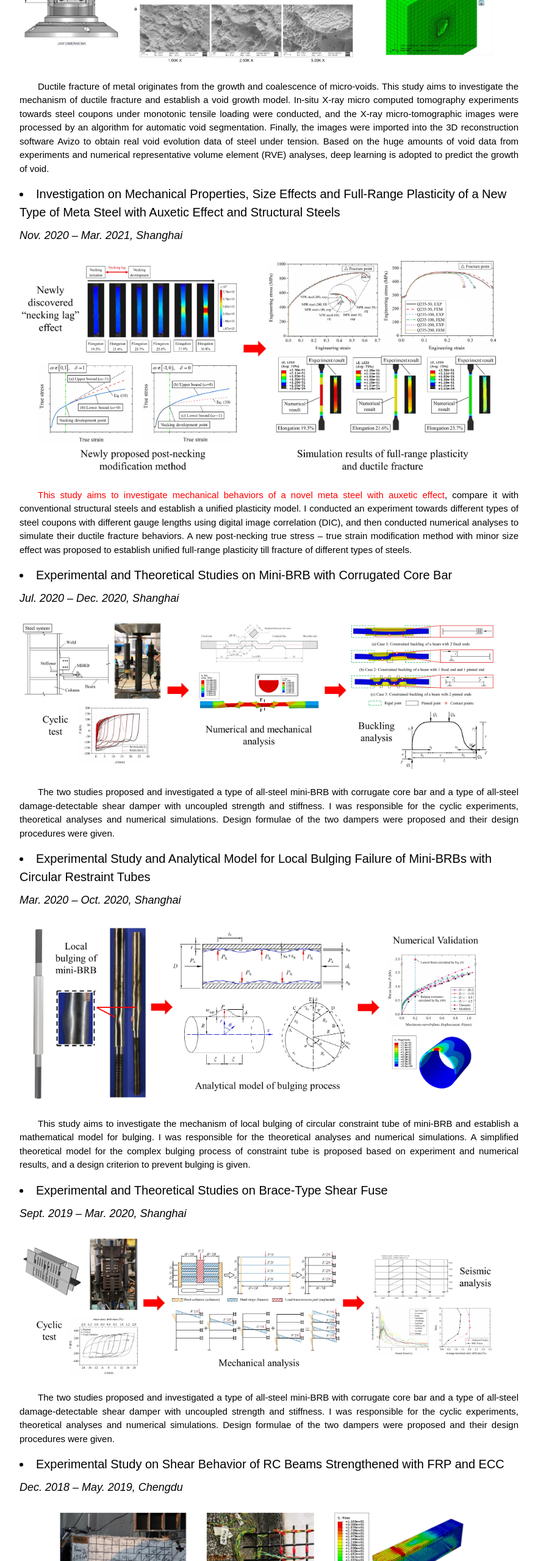
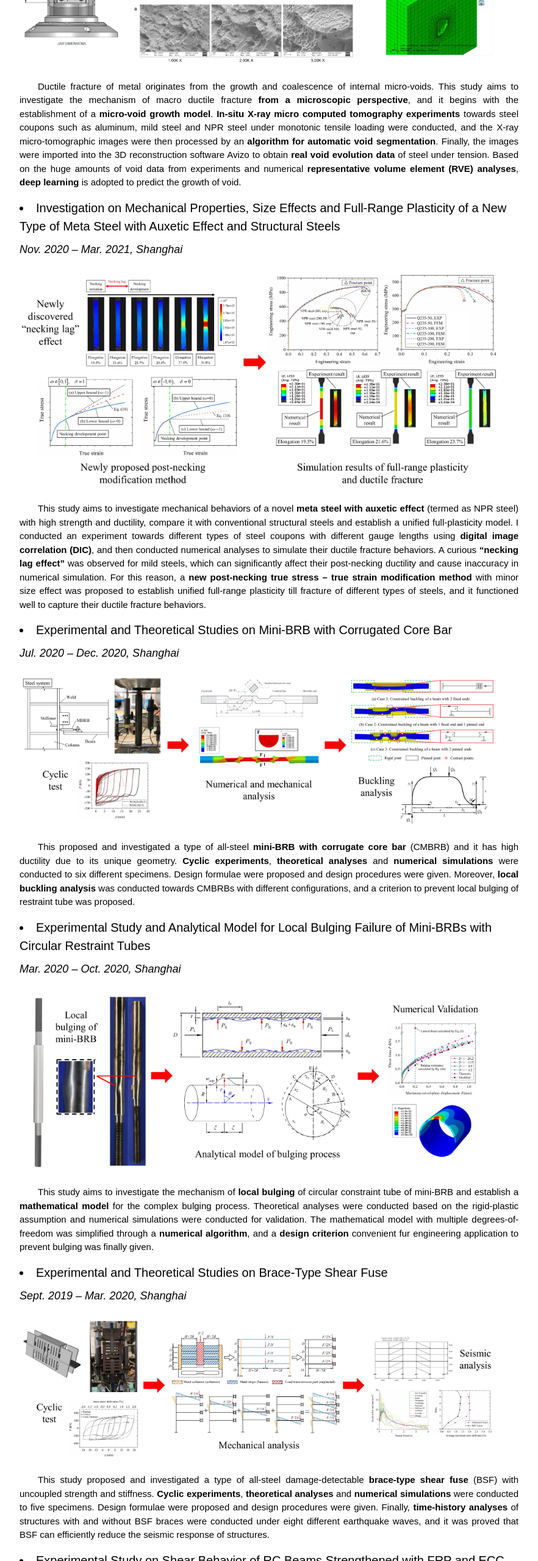
Before and after one commit to GuGuaTT/GuGuaTT.github.io, a plain HTML site: page index.html in a window 1280 px wide. Shown: the part 1920-4480 px from the top of the page at 61% size, without its empty margins (274-1156 px from the left). Drawn offline with Linux system fonts and the light colour scheme.

Commit message:
Add files via upload

```diff
--- a/index.html
+++ b/index.html
@@ -195,7 +195,7 @@
 
         </p>
         <p class="w3-justify" style="text-indent:2em">
-        Ductile fracture of metal originates from the growth and coalescence of micro-voids. This study aims to investigate the mechanism of ductile fracture and establish a void growth model. In-situ X-ray micro computed tomography experiments towards steel coupons under monotonic tensile loading were conducted, and the X-ray micro-tomographic images were processed by an algorithm for automatic void segmentation. Finally, the images were imported into the 3D reconstruction software Avizo to obtain real void evolution data of steel under tension. Based on the huge amounts of void data from experiments and numerical representative volume element (RVE) analyses, deep learning is adopted to predict the growth of void.
+        Ductile fracture of metal originates from the growth and coalescence of internal micro-voids. This study aims to investigate the mechanism of macro ductile fracture <strong>from a microscopic perspective</strong>, and it begins with the establishment of a <strong>micro-void growth model</strong>. <strong>In-situ X-ray micro computed tomography experiments</strong> towards steel coupons such as aluminum, mild steel and NPR steel under monotonic tensile loading were conducted, and the X-ray micro-tomographic images were then processed by an <strong>algorithm for automatic void segmentation</strong>. Finally, the images were imported into the 3D reconstruction software Avizo to obtain <strong>real void evolution data</strong> of steel under tension. Based on the huge amounts of void data from experiments and numerical <strong>representative volume element (RVE) analyses</strong>, <strong>deep learning</strong> is adopted to predict the growth of void.
 
         </p>
 
@@ -207,7 +207,7 @@
 
         </p>
         <p class="w3-justify" style="text-indent:2em">
-        <span style="color:red">This study aims to investigate mechanical behaviors of a novel meta steel with auxetic effect</span>, compare it with conventional structural steels and establish a unified plasticity model. I conducted an experiment towards different types of steel coupons with different gauge lengths using digital image correlation (DIC), and then conducted numerical analyses to simulate their ductile fracture behaviors. A new post-necking true stress – true strain modification method with minor size effect was proposed to establish unified full-range plasticity till fracture of different types of steels.
+        This study aims to investigate mechanical behaviors of a novel <strong>meta steel with auxetic effect</strong> (termed as NPR steel) with high strength and ductility, compare it with conventional structural steels and establish a unified full-plasticity model. I conducted an experiment towards different types of steel coupons with different gauge lengths using <strong>digital image correlation (DIC)</strong>, and then conducted numerical analyses to simulate their ductile fracture behaviors. A curious <strong>“necking lag effect”</strong> was observed for mild steels, which can significantly affect their post-necking ductility and cause inaccuracy in numerical simulation. For this reason, a <strong>new post-necking true stress – true strain modification method</strong> with minor size effect was proposed to establish unified full-range plasticity till fracture of different types of steels, and it functioned well to capture their ductile fracture behaviors.
 
         </p>
 
@@ -219,7 +219,7 @@
 
         </p>
         <p class="w3-justify" style="text-indent:2em">
-        The two studies proposed and investigated a type of all-steel mini-BRB with corrugate core bar and a type of all-steel damage-detectable shear damper with uncoupled strength and stiffness. I was responsible for the cyclic experiments, theoretical analyses and numerical simulations. Design formulae of the two dampers were proposed and their design procedures were given.
+        This proposed and investigated a type of all-steel <strong>mini-BRB with corrugate core bar</strong> (CMBRB) and it has high ductility due to its unique geometry. <strong>Cyclic experiments</strong>, <strong>theoretical analyses</strong> and <strong>numerical simulations</strong> were conducted to six different specimens. Design formulae were proposed and design procedures were given. Moreover, <strong>local buckling analysis</strong> was conducted towards CMBRBs with different configurations, and a criterion to prevent local bulging of restraint tube was proposed.
 
         </p>
 
@@ -231,7 +231,7 @@
 
         </p>
         <p class="w3-justify" style="text-indent:2em">
-        This study aims to investigate the mechanism of local bulging of circular constraint tube of mini-BRB and establish a mathematical model for bulging. I was responsible for the theoretical analyses and numerical simulations. A simplified theoretical model for the complex bulging process of constraint tube is proposed based on experiment and numerical results, and a design criterion to prevent bulging is given.
+        This study aims to investigate the mechanism of <strong>local bulging</strong> of circular constraint tube of mini-BRB and establish a <strong>mathematical model</strong> for the complex bulging process. Theoretical analyses were conducted based on the rigid-plastic assumption and numerical simulations were conducted for validation. The mathematical model with multiple degrees-of-freedom was simplified through a <strong>numerical algorithm</strong>, and a <strong>design criterion</strong> convenient fur engineering application to prevent bulging was finally given.
 
         </p>
 
@@ -243,7 +243,7 @@
 
         </p>
         <p class="w3-justify" style="text-indent:2em">
-        The two studies proposed and investigated a type of all-steel mini-BRB with corrugate core bar and a type of all-steel damage-detectable shear damper with uncoupled strength and stiffness. I was responsible for the cyclic experiments, theoretical analyses and numerical simulations. Design formulae of the two dampers were proposed and their design procedures were given.
+        This study proposed and investigated a type of all-steel damage-detectable <strong>brace-type shear fuse</strong> (BSF) with uncoupled strength and stiffness. <strong>Cyclic experiments</strong>, <strong>theoretical analyses</strong> and <strong>numerical simulations</strong> were conducted to five specimens. Design formulae were proposed and design procedures were given. Finally, <strong>time-history analyses</strong> of structures with and without BSF braces were conducted under eight different earthquake waves, and it was proved that BSF can efficiently reduce the seismic response of structures.
         </p>
 
         <h4><li>Experimental Study on Shear Behavior of RC Beams Strengthened with FRP and ECC</li></h4>
@@ -254,7 +254,7 @@
 
         </p>
         <p class="w3-justify" style="text-indent:2em">
-        I participated in the design and experiment of ten RC beam specimens, developed a theoretical model for RC beam strengthened with FRP and ECC, and wrote a numerical computing software with GUI to predict the bearing capacity of strengthened RC beam by MATLAB.
+        I participated in the design and experiment of ten RC beam specimens, developed a theoretical model for RC beam strengthened with FRP and ECC, and wrote a <strong>computing software with GUI</strong> to predict the load-displacement curve of strengthened RC beam by MATLAB.
         </p>
 
         <h4><li>ASCE Concrete Canoe Competition</li></h4>
@@ -265,7 +265,7 @@
 
         </p>
         <p class="w3-justify" style="text-indent:2em">
-        This competition encourages undergraduates to construct concrete canoes by themselves and finally have a canoe race together. SWJTU participated in it for the first time in 2018. I was responsible for mechanical design and construction of the canoe ‘Lotus’ and I made the presentation in Sacramento, California. We won the 6th place in the Mid Pacific Conference.
+        This competition encourages undergraduates to construct concrete canoes by themselves and finally have a canoe race together. SWJTU participated in it for the first time in 2018. I was responsible for mechanical design and construction of the <strong>canoe ‘Lotus’</strong> and I made the presentation in Sacramento, California. We won the <strong>6th place</strong> in the Mid Pacific Conference.
 
         </p>
   </div>
```
